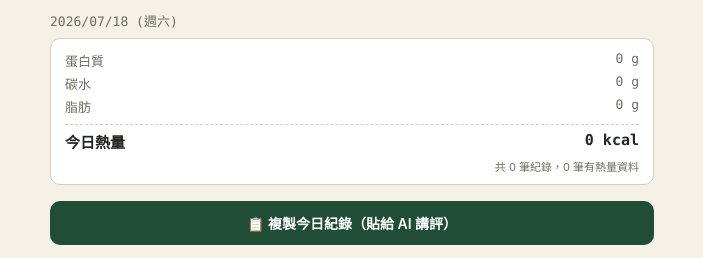
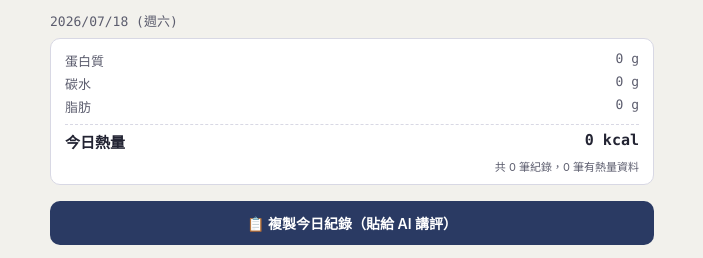
Before and after one commit to Cindera/foodlog, a plain HTML site: page index.html in a window 1280 px wide. Shown: the part 62-320 px from the top of the page, without its empty margins (288-991 px from the left). Drawn offline with Linux system fonts and the light colour scheme.

Commit message:
Change theme (green to blue)

```diff
--- a/index.html
+++ b/index.html
@@ -7,23 +7,23 @@
 <meta name="mobile-web-app-capable" content="yes">
 <meta name="apple-mobile-web-app-status-bar-style" content="black-translucent">
 <meta name="apple-mobile-web-app-title" content="飲食紀錄">
-<meta name="theme-color" content="#F5F1E6">
+<meta name="theme-color" content="#F2F1EC">
 <title>飲食紀錄</title>
 <style>
   :root{
-    --paper:#F5F1E6;
-    --paper-alt:#ECE4CF;
-    --ink:#23281F;
-    --ink-soft:#6B6E5F;
-    --green:#2F6F4E;
-    --green-deep:#1F4D36;
-    --mustard:#C98A2C;
+    --paper:#F2F1EC;
+    --paper-alt:#E4E4EC;
+    --ink:#232433;
+    --ink-soft:#5C5D6E;
+    --green:#3B4C7A;
+    --green-deep:#2A3A63;
+    --mustard:#D9A441;
     --terracotta:#B5563C;
     --card:#FFFFFF;
-    --line:#D9D0B8;
-    --meal-am:#C98A2C;
+    --line:#D8D8E4;
+    --meal-am:#D9A441;
     --meal-noon:#B5563C;
-    --meal-pm:#35586B;
+    --meal-pm:#2F6F6E;
     --meal-snack:#7D5486;
     --font-display:'Songti TC','Noto Serif TC',serif;
     --font-body:-apple-system,'PingFang TC','Helvetica Neue',sans-serif;
```
